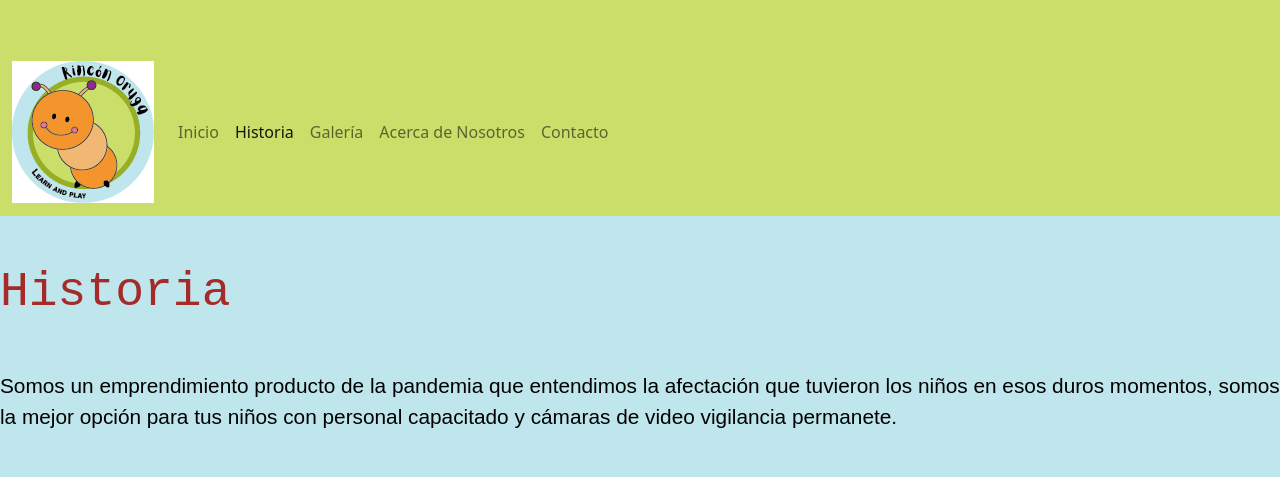
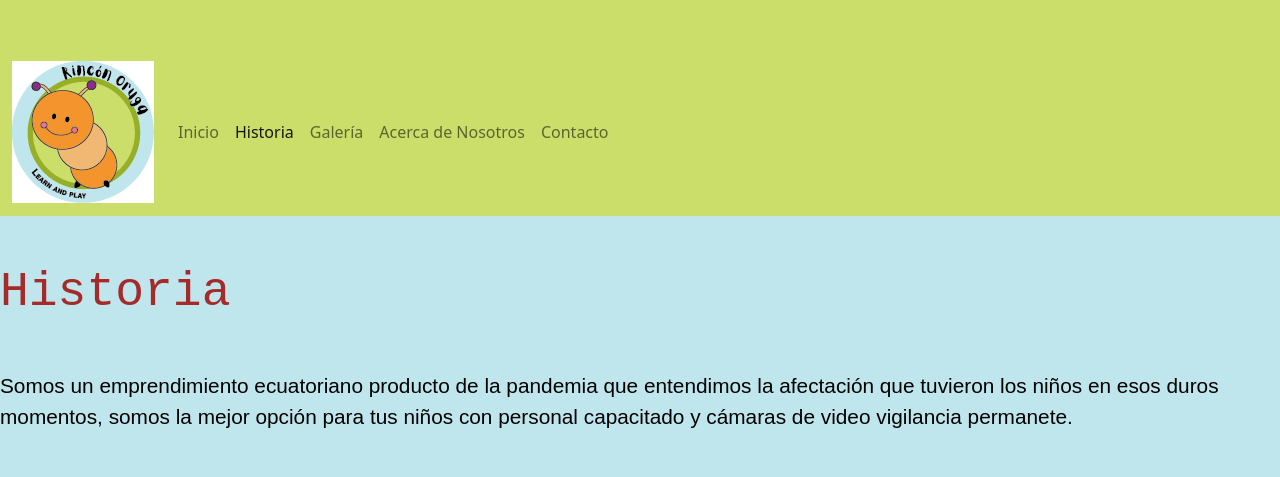
Before and after one commit to Marco1992EC/PFDiaz, a website: page pages/historia.html in a window 1280 px wide. Shown: the top 477 px of the page. Drawn offline with nearby package versions, Linux system fonts and the light colour scheme.

Commit message:
ventrega

```diff
--- a/pages/historia.html
+++ b/pages/historia.html
@@ -45,7 +45,7 @@
         <section>
             <H1>Historia</H1>
             <p>
-                Somos un emprendimiento producto de la pandemia que entendimos la afectación que tuvieron los niños en esos duros momentos, somos la mejor opción para tus niños con personal capacitado y cámaras de video vigilancia permanete.
+                Somos un emprendimiento ecuatoriano producto de la pandemia que entendimos la afectación que tuvieron los niños en esos duros momentos, somos la mejor opción para tus niños con personal capacitado y cámaras de video vigilancia permanete.
             </p>
             <iframe width="" height="" src="https://www.youtube.com/embed/WB9pMr6LyWU" title="YouTube video player" frameborder="0" allow="accelerometer; autoplay; clipboard-write; encrypted-media; gyroscope; picture-in-picture" allowfullscreen></iframe>
         </section>
```
